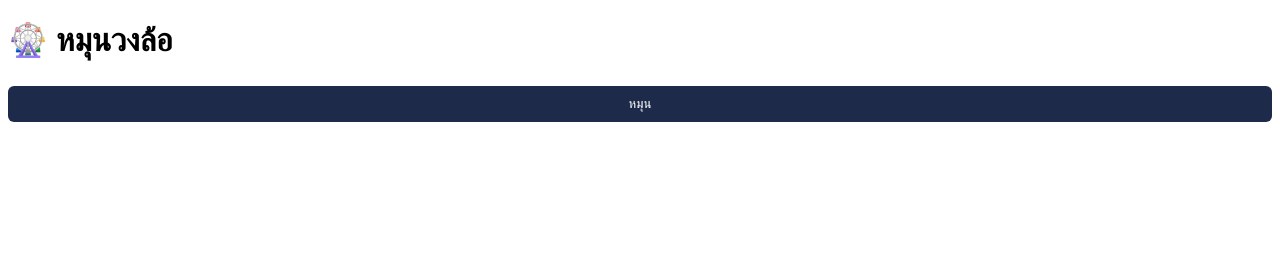
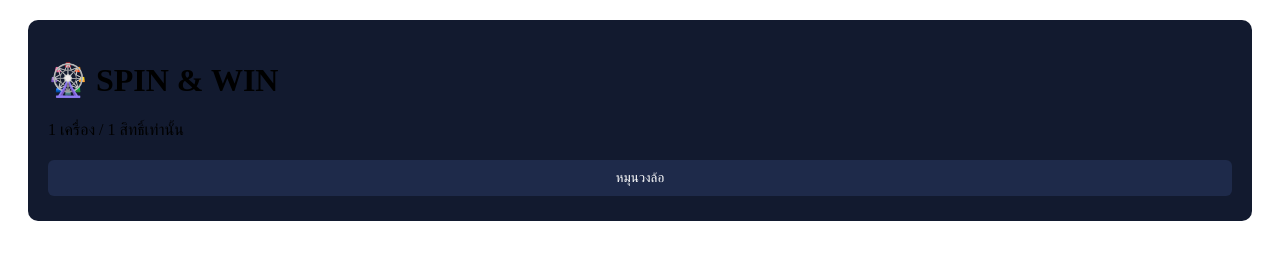
Before and after one commit to QUE54/Ipspin, a website: page public/index.html in a window 1280 px wide. Drawn offline with Linux system fonts and the light colour scheme.

Commit message:
Update index.html

```diff
--- a/public/index.html
+++ b/public/index.html
@@ -5,9 +5,16 @@
 <link rel="stylesheet" href="style.css">
 </head>
 <body>
-<h1>🎡 หมุนวงล้อ</h1>
-<button id="spin">หมุน</button>
-<div id="result"></div>
+
+<div class="card">
+  <h1>🎡 SPIN & WIN</h1>
+  <p class="subtitle">1 เครื่อง / 1 สิทธิ์เท่านั้น</p>
+
+  <button id="spin">หมุนวงล้อ</button>
+
+  <div id="result"></div>
+</div>
+
 <script src="app.js"></script>
 </body>
 </html>
```
